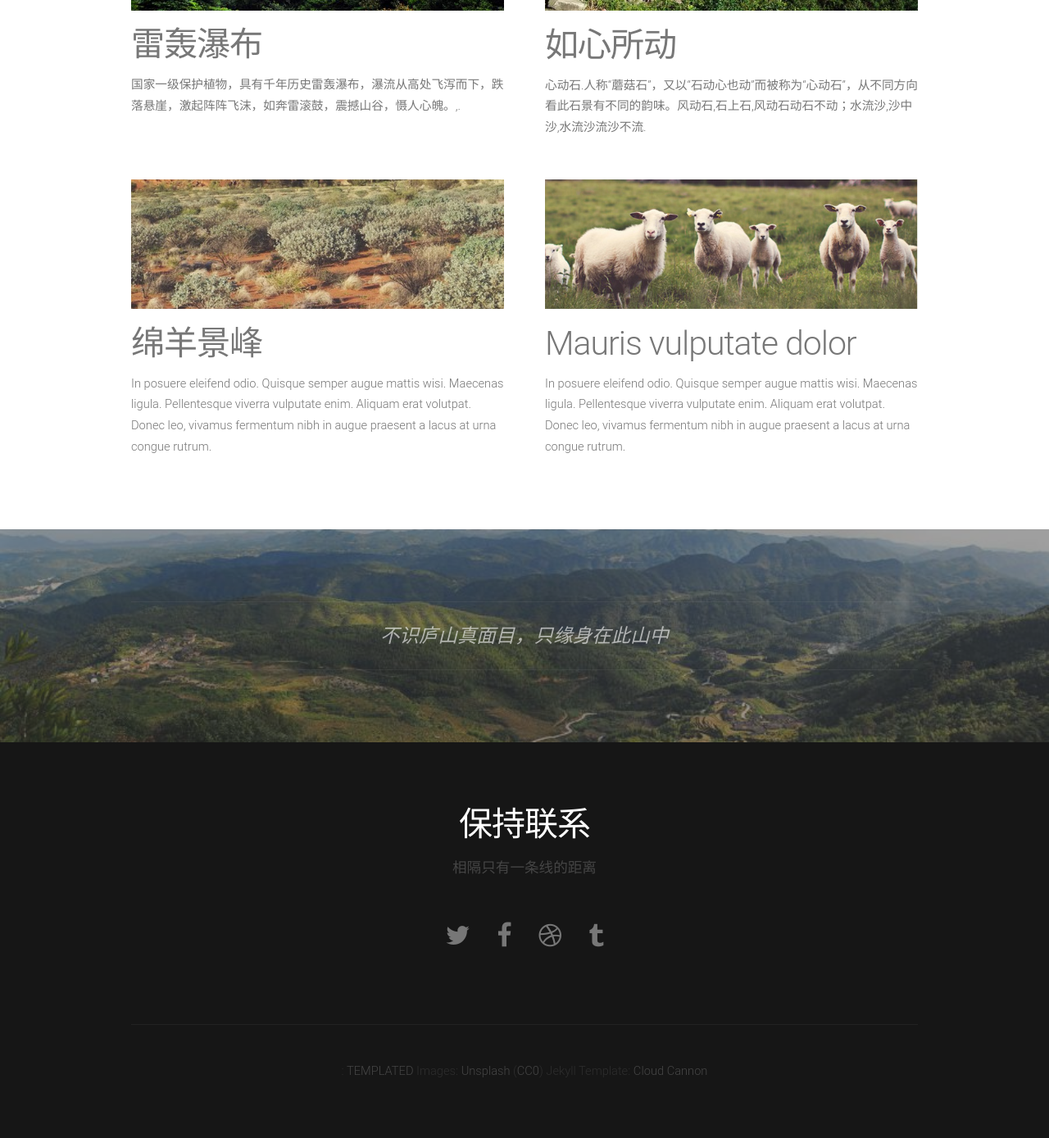
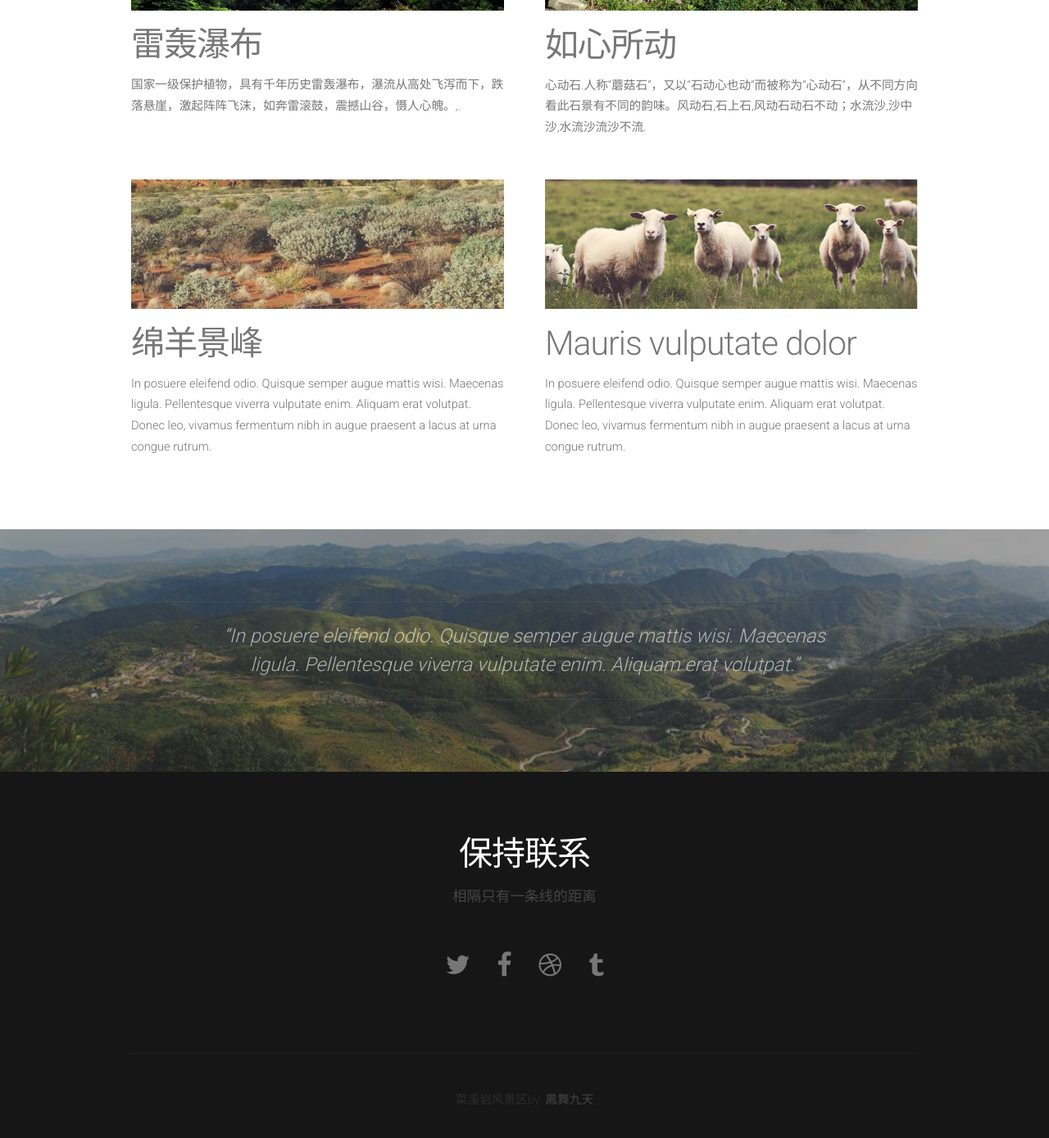
Before and after one commit to yuejianhua/caixiyan.github.io, a Jekyll site: the page built from index.html, in a window 1280 px wide and 1400 px high, scrolled down 1657 px. Shown: the top 1389 px of the window at 82% size. Built offline with Jekyll 4.4.1, drawn with Linux system fonts in a browser that asks for light colours; nearby versions of some CDN libraries; the list of posts is cut into pages by our own code; before the commit the page ends 3022 px from its top, so only the background shows below that; some of the changed text lies outside the part shown.

Commit message:
Update default.html

```diff
--- a/_layouts/default.html
+++ b/_layouts/default.html
@@ -6,10 +6,12 @@
 -->
 <html>
 <head>
-	<title>菜溪岩风景区</title>
+	<title>Linear by TEMPLATED</title>
 	<meta http-equiv="content-type" content="text/html; charset=utf-8" />
 	<meta name="description" content="" />
 	<meta name="keywords" content="" />
+	<link href='http://fonts.googleapis.com/css?family=Roboto:400,100,300,700,500,900' rel='stylesheet' type='text/css'>
+	<script src="http://ajax.googleapis.com/ajax/libs/jquery/1.11.0/jquery.min.js"></script>
 	<script src="/assets/js/skel.min.js"></script>
 	<script src="/assets/js/skel-panels.min.js"></script>
 	<script src="/assets/js/init.js"></script>
@@ -28,8 +30,8 @@
 
 			<!-- Logo -->
 			<div id="logo">
-				<h1><a href="#">菜溪岩</a></h1>
-				<span class="tag">不一样的风景</span>
+				<h1><a href="#">Linear</a></h1>
+				<span class="tag">By TEMPLATED</span>
 			</div>
 		</div>
 	</div>
@@ -40,7 +42,7 @@
 	<div id="tweet">
 		<div class="container">
 			<section>
-				<blockquote>不识庐山真面目，只缘身在此山中</blockquote>
+				<blockquote>&ldquo;In posuere eleifend odio. Quisque semper augue mattis wisi. Maecenas ligula. Pellentesque viverra vulputate enim. Aliquam erat volutpat.&rdquo;</blockquote>
 			</section>
 		</div>
 	</div>
@@ -67,8 +69,7 @@
 <!-- Copyright -->
 <div id="copyright">
 	<div class="container">
-		: <a href="http://templated.co">TEMPLATED</a> Images: <a href="http://unsplash.com">Unsplash</a> (<a href="http://unsplash.com/cc0">CC0</a>)
-		Jekyll Template: <a href="http://cloudcannon.com">Cloud Cannon</a>
+		菜溪岩风景区by: <a href="404071884@qq.com">鳳舞九天</a>
 	</div>
 </div>
 
```
